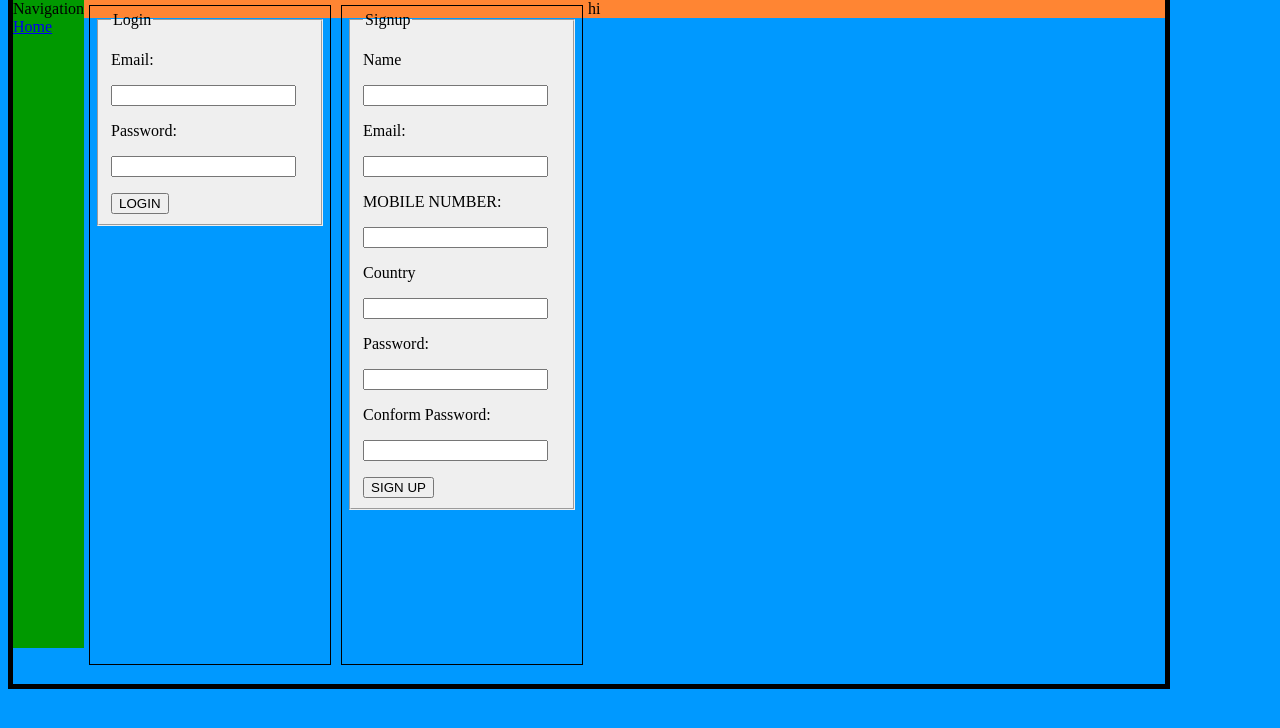
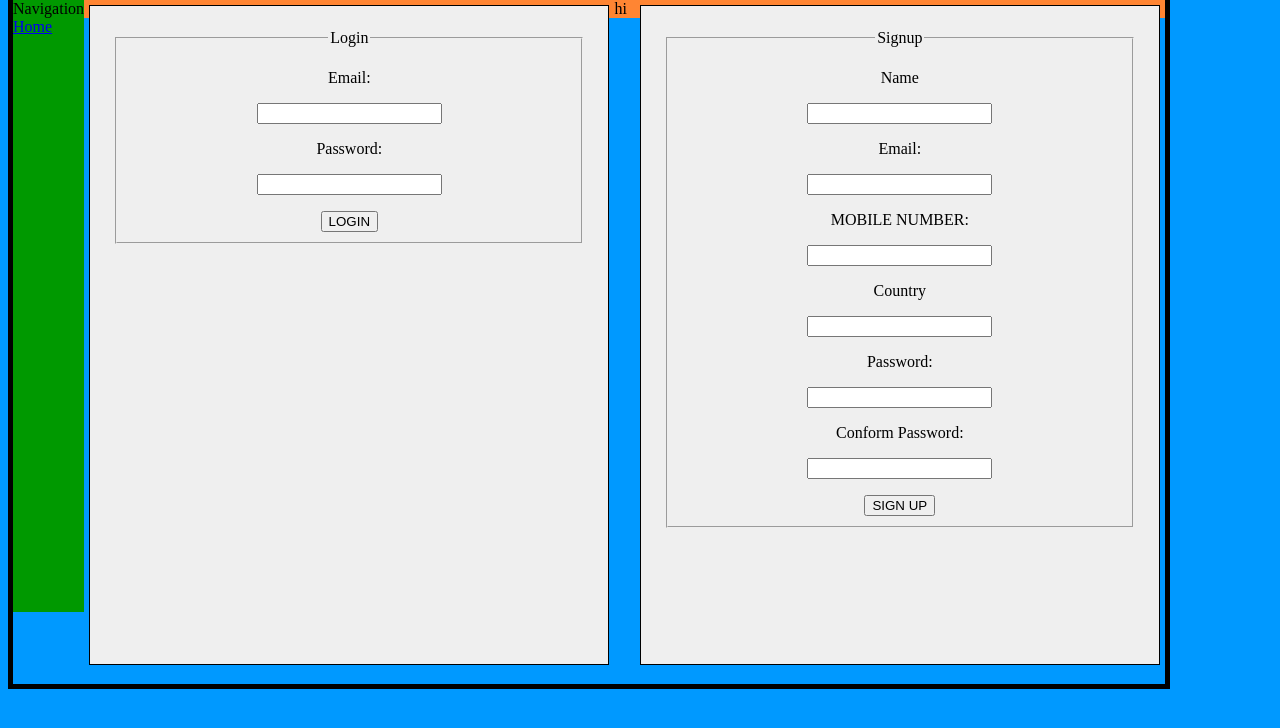
Before and after one commit to derekshorten/HDWD-Web-Project, a PHP site: page / in a window 1280 px wide. Shown: the part 49-777 px from the top of the page. Run offline with PHP 8.4, Linux system fonts and the light colour scheme.

Commit message:
form style changes
form style changes

```diff
--- a/Include/nav.php
+++ b/Include/nav.php
@@ -1,7 +1,7 @@
 
 <nav>
 Navigation<br>
-<a href="localhost/HDWD-Web-Project/index.php">Home <a/>
+<a href="index.php">Home <a/>
 
 </nav>
 
--- a/Style/style.css
+++ b/Style/style.css
@@ -10,34 +10,46 @@ header{
 nav{
 	float:left;
 	border: 5px;
-	height: 90%;
+	 height: 85%;
 	background-color:#009900;
    }
 
 body{
+
 	 width: 90%;
-	 height:90%;
+	  height: 90%;
 	 background-color: #0099FF;
 	 border:5px solid;
 	}
 
-form{
-	 float:left;
-	 margin:5px;
-	 padding:5px;
-	 width: 230px;
-	 height: 90%;
-	 overflow:auto;
-	 border:1px solid;
-	}
+form.login{
+		   float:left;
+	       text-align:center;
+           margin:5px;
+           background-color: #efefef;
+	       padding:2%;
+	       width: 41%;
+	       height: 85%;
+	       overflow:auto;
+	       border:1px solid;
+	     }
+
+form.sign_up{
+			 float:right;
+			 text-align:center;
+             margin:5px;
+			 background-color: #efefef;
+			 padding:2%;
+			 width: 41%;
+			 height: 85%;
+			 overflow:auto;
+			 border:1px solid;;
+			}
 
 .clear{
 	   clear:both;
 	  }
 
-fieldset{
-       background-color: #efefef;
-	  }
 
 footer{
 	  float:bottom;
--- a/index.php
+++ b/index.php
@@ -13,8 +13,8 @@ include ('Include\nav.php');
 
 
 
-<form>
-<fieldset>
+<form class="login">
+<fieldset class="login">
 <legend>
 Login
 </legend>
@@ -30,7 +30,7 @@ Login
 </fieldset>
 </form>
 
-<form>
+<form class="sign_up">
 <fieldset  >
 <legend>
 Signup
```
Also changed, not shown: Page1.php (added, +21 -0 lines), controller.php (+8 -0 lines).
